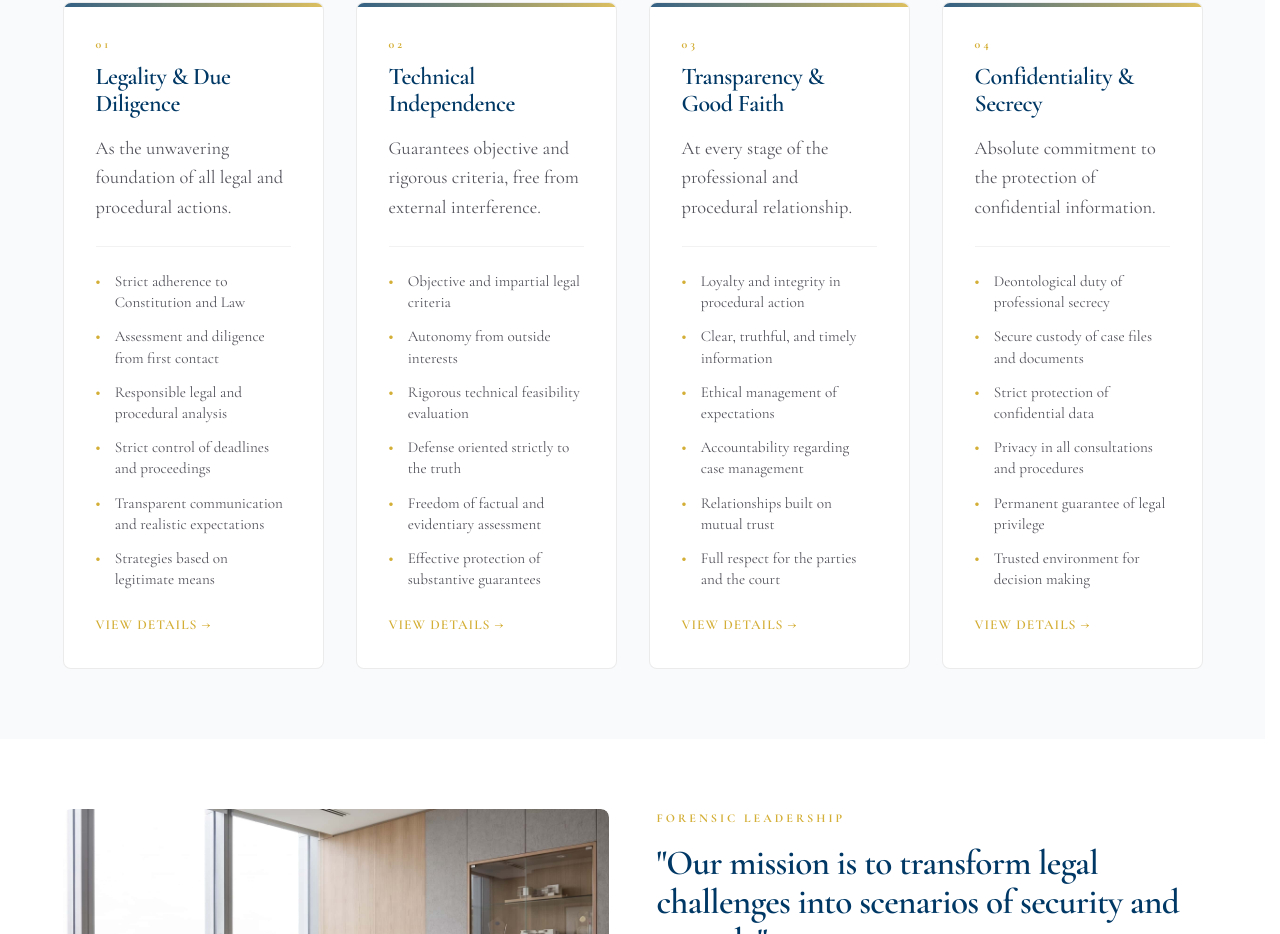
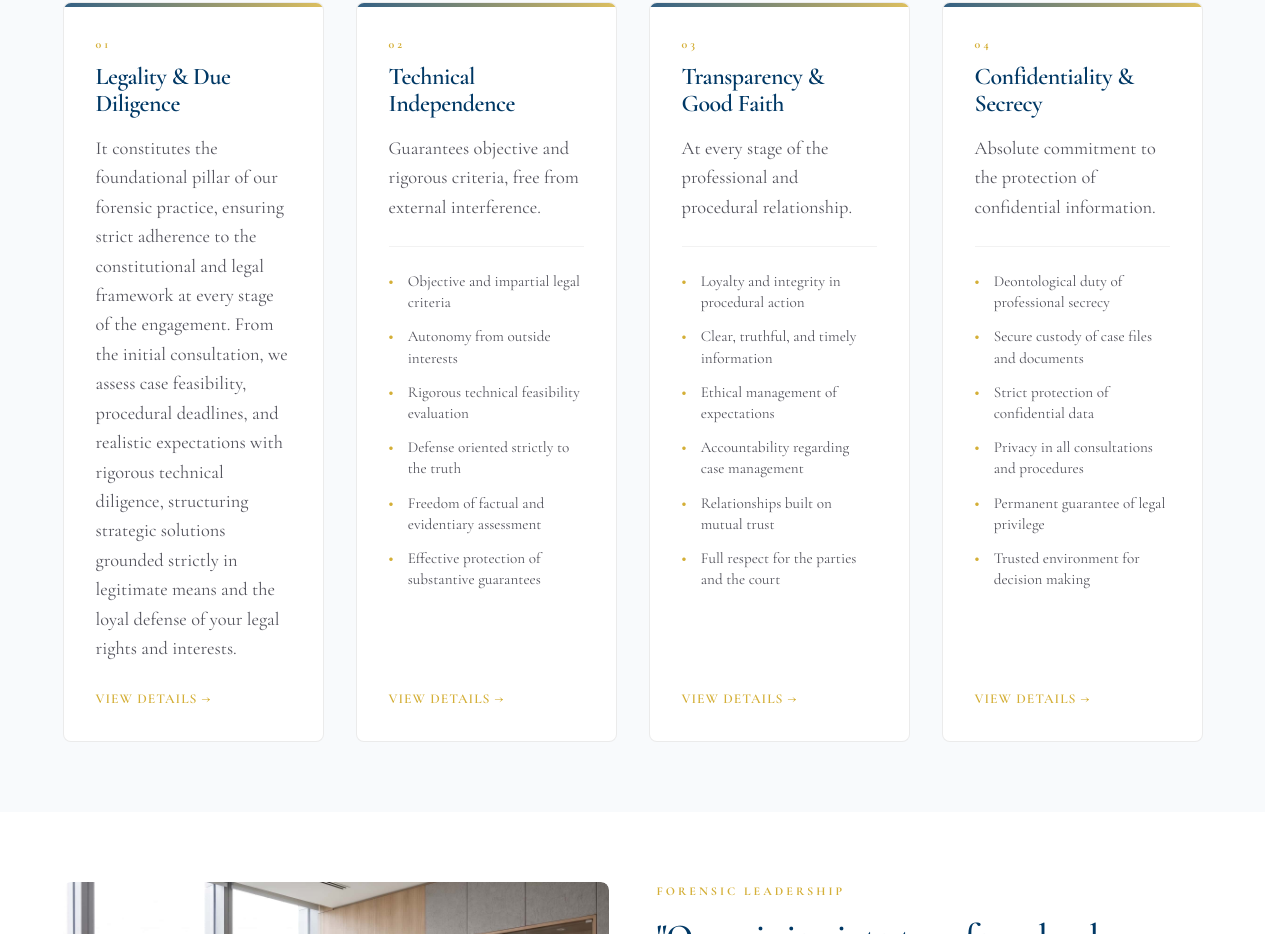
Before and after one commit to mcolina777-cpu/mac-consultores-site-clean, a Next.js app: page /en/about in a window 1280 px wide. Shown: the part 1780-2714 px from the top of the page. Built offline with nearby package versions, Linux system fonts and the light colour scheme.

Commit message:
content(about): update Card 01 with editorial paragraph format

```diff
--- a/src/app/[locale]/about/page.tsx
+++ b/src/app/[locale]/about/page.tsx
@@ -127,19 +127,11 @@ export default async function QuienesSomos({ params }: { params: Promise<{ local
             <Link href={getRoute(locale, "about.legalidad_diligencia" as any)} className="card">
               <span className="section-tag">01</span>
               <h3>{isEs ? 'Legalidad y Diligencia' : 'Legality & Due Diligence'}</h3>
-              <p className="card-desc">
+              <p className="card-editorial-text">
                 {isEs
-                  ? 'Como fundamento inquebrantable de toda actuación jurídica y procesal.'
-                  : 'As the unwavering foundation of all legal and procedural actions.'}
+                  ? 'Constituye el pilar fundamental de nuestra práctica forense, asegurando el sometimiento estricto al ordenamiento constitucional y normativo en cada etapa del encargo. Desde el contacto inicial, evaluamos con riguroso celo técnico la viabilidad, plazos procesales y expectativas reales del caso, estructurando soluciones estratégicas que descansan invariablemente en la legitimidad de los medios y la defensa leal de sus derechos e intereses jurídicos.'
+                  : 'It constitutes the foundational pillar of our forensic practice, ensuring strict adherence to the constitutional and legal framework at every stage of the engagement. From the initial consultation, we assess case feasibility, procedural deadlines, and realistic expectations with rigorous technical diligence, structuring strategic solutions grounded strictly in legitimate means and the loyal defense of your legal rights and interests.'}
               </p>
-              <ul className="service-list">
-                <li>{isEs ? 'Sometimiento estricto a la Constitución y la Ley' : 'Strict adherence to Constitution and Law'}</li>
-                <li>{isEs ? 'Evaluación y diligencia desde el primer contacto' : 'Assessment and diligence from first contact'}</li>
-                <li>{isEs ? 'Análisis jurídico y procesal responsable' : 'Responsible legal and procedural analysis'}</li>
-                <li>{isEs ? 'Control riguroso de plazos y términos' : 'Strict control of deadlines and proceedings'}</li>
-                <li>{isEs ? 'Comunicación transparente y expectativas reales' : 'Transparent communication and realistic expectations'}</li>
-                <li>{isEs ? 'Estrategias fundadas en la legitimidad de los medios' : 'Strategies based on legitimate means'}</li>
-              </ul>
               <span className="card-link">{isEs ? 'VER DETALLES →' : 'VIEW DETAILS →'}</span>
             </Link>
 
```
